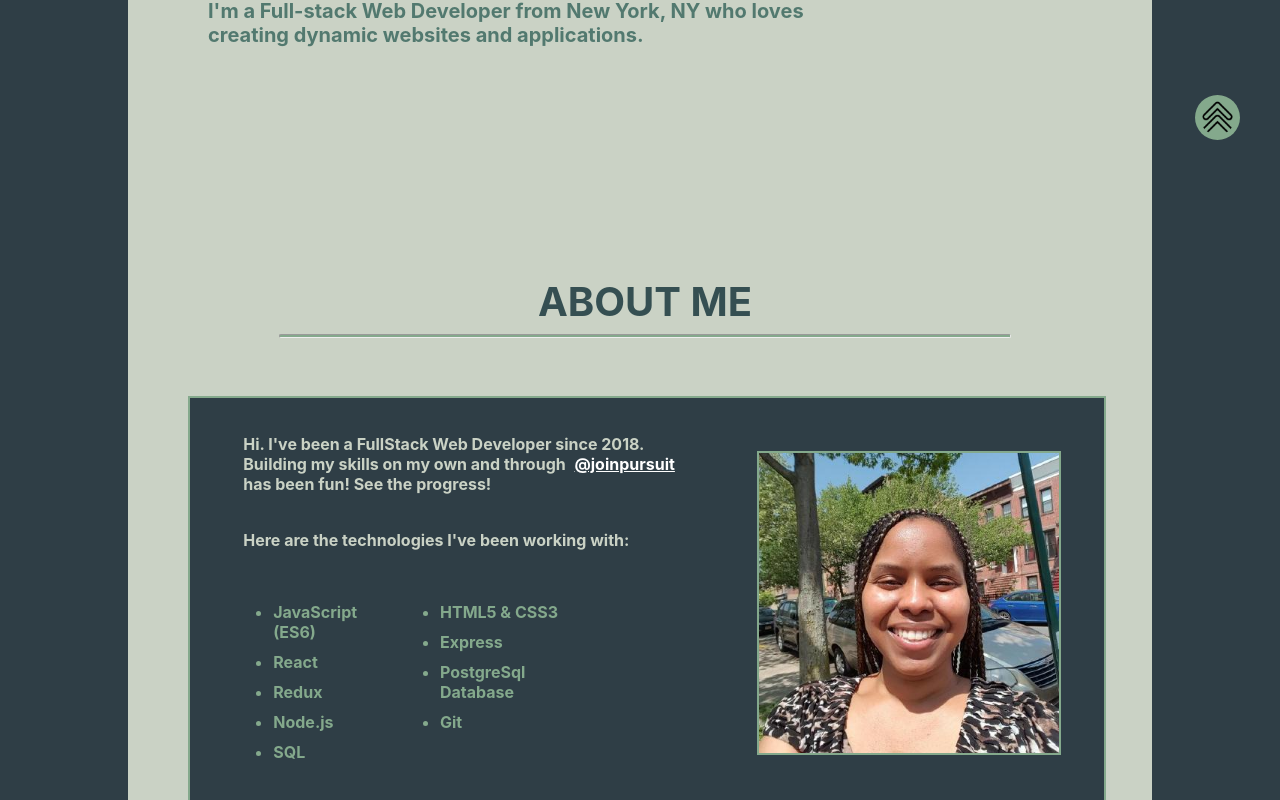
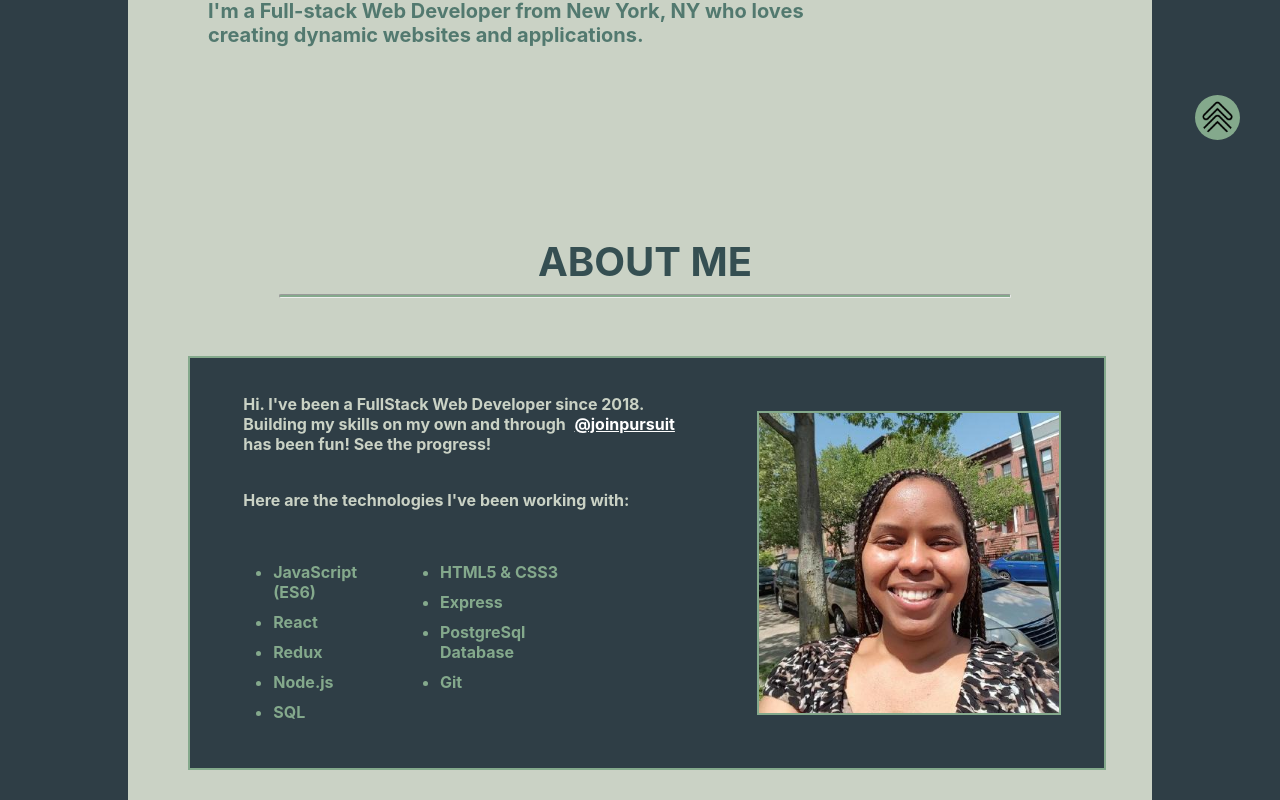
Before and after one commit to Nielene/NieleneThomas, a React (Create React App) app: page / in a window 1280 px wide. Shown: the part 600-1400 px from the top of the page. Built offline with nearby package versions, Linux system fonts and the light colour scheme.

Commit message:
Home.css .homeComponent padding and margin changed.

```diff
--- a/src/css/Home.css
+++ b/src/css/Home.css
@@ -31,8 +31,8 @@
 }
 
 .homeComponent {
-  margin: 140px 0 100px 0;
-  padding: 0 0 50px 0;
+  padding: 100px 0 130px 0;
+  margin: 0px 0 0px 0;
 }
 
 #smallIntro {
--- a/src/css/Navbar.css
+++ b/src/css/Navbar.css
@@ -12,8 +12,8 @@
   justify-content: space-between;
   padding: 0px;
   margin: 0px;
+  padding-right: 10px;
   align-items: center;
-  padding-right: 10px;
   border-radius: 5px;
 
 }
```
Also changed, not shown: src/components/Home/Home.js (+0 -14 lines).
